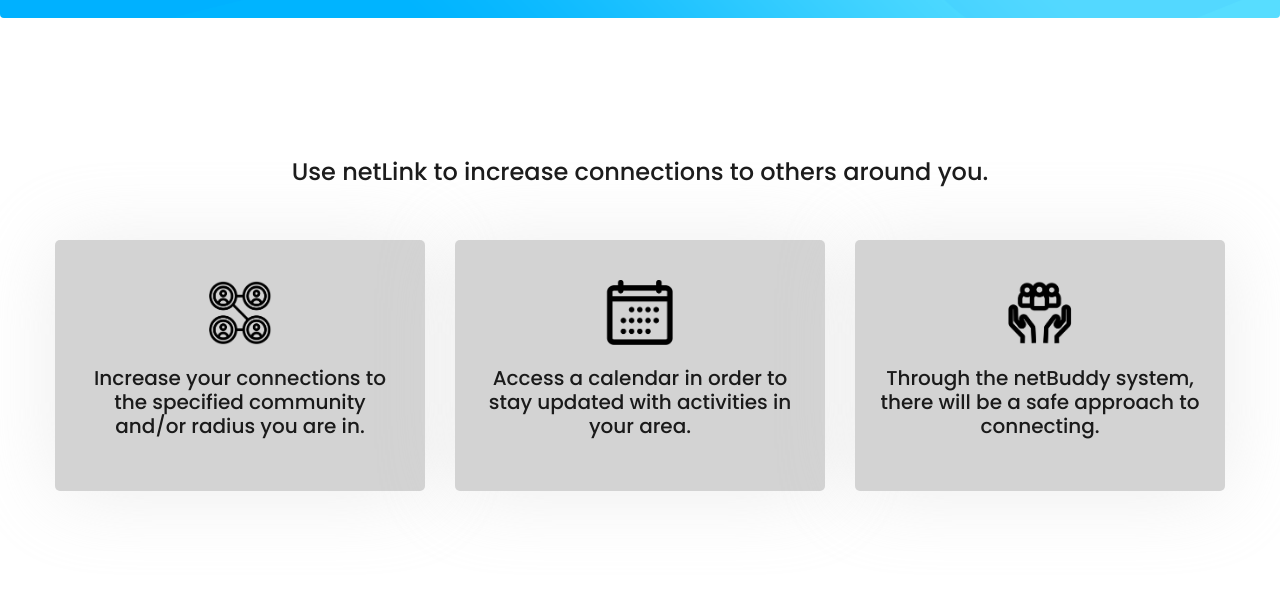
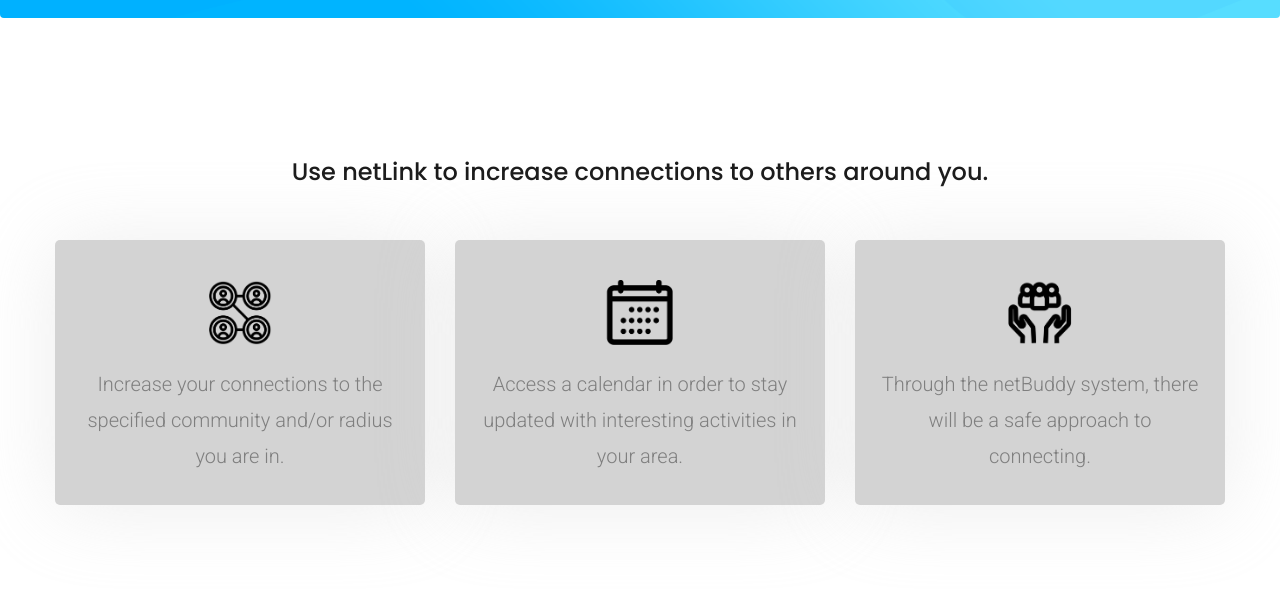
Before and after one commit to braxhawk/hackNC2019, a plain HTML site: page website/feature.html in a window 1280 px wide. Shown: the part 206-800 px from the top of the page. Drawn offline with Linux system fonts and the light colour scheme.

Commit message:
updated text in features

```diff
--- a/website/feature.html
+++ b/website/feature.html
@@ -118,7 +118,7 @@
                     <div class="single_feature">
                         <div class="single_feature_part">
                             <img src="img/connections.png" alt="" class="center">
-                            <h4> Increase your connections to the specified community and/or radius you are in. </h4>
+                            <p> Increase your connections to the specified community and/or radius you are in. </p>
                         </div>
                     </div>
                 </div>
@@ -126,7 +126,7 @@
                     <div class="single_feature">
                         <div class="single_feature_part">
                             <img src="img/calendar.png" alt="" class="center">
-                            <h4> Access a calendar in order to stay updated with activities in your area.       </h4>
+                            <p> Access a calendar in order to stay updated with interesting activities in your area.       </p>
                         </div>
                     </div>
                 </div>
@@ -134,7 +134,7 @@
                     <div class="single_feature">
                         <div class="single_feature_part">
                             <img src="img/safety.png" alt="" class="center">
-                            <h4> Through the netBuddy system, there will be a safe approach to connecting.      </h4>
+                            <p> Through the netBuddy system, there will be a safe approach to connecting.      </p>
                         </div>
                     </div>
                 </div>
```
